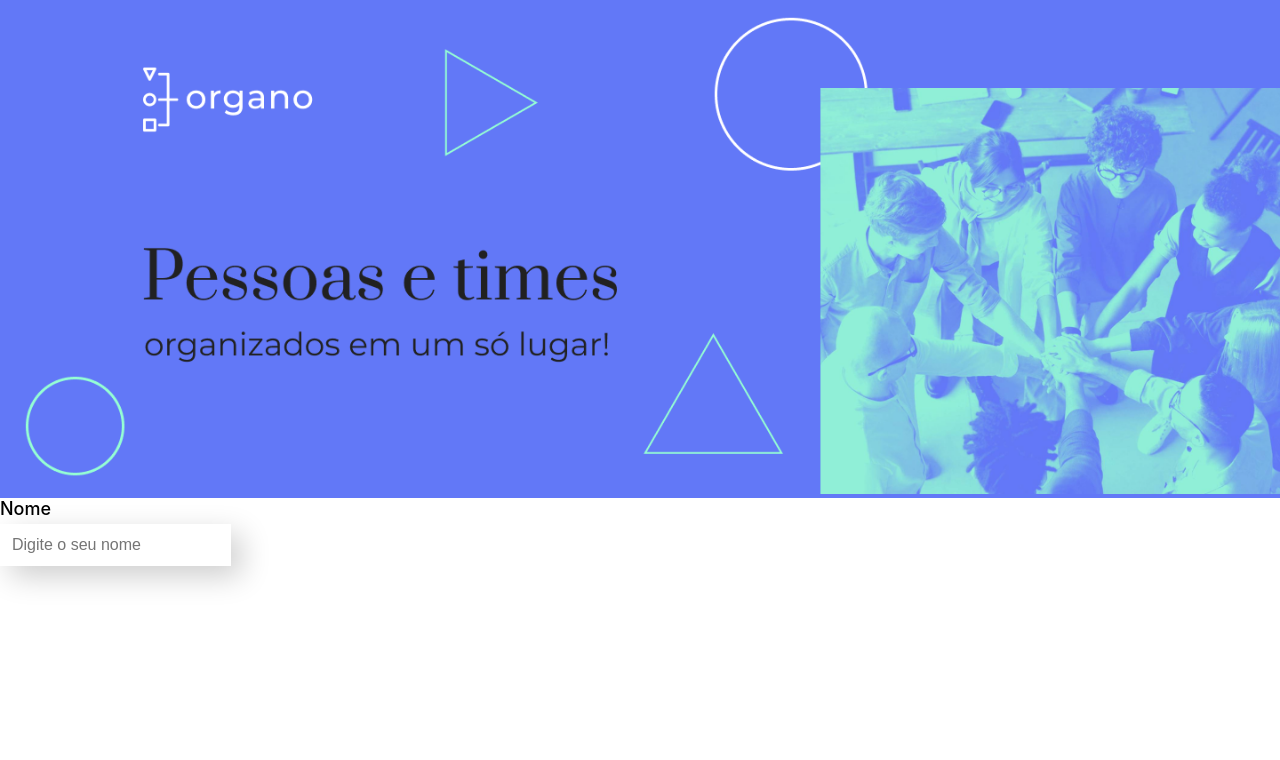
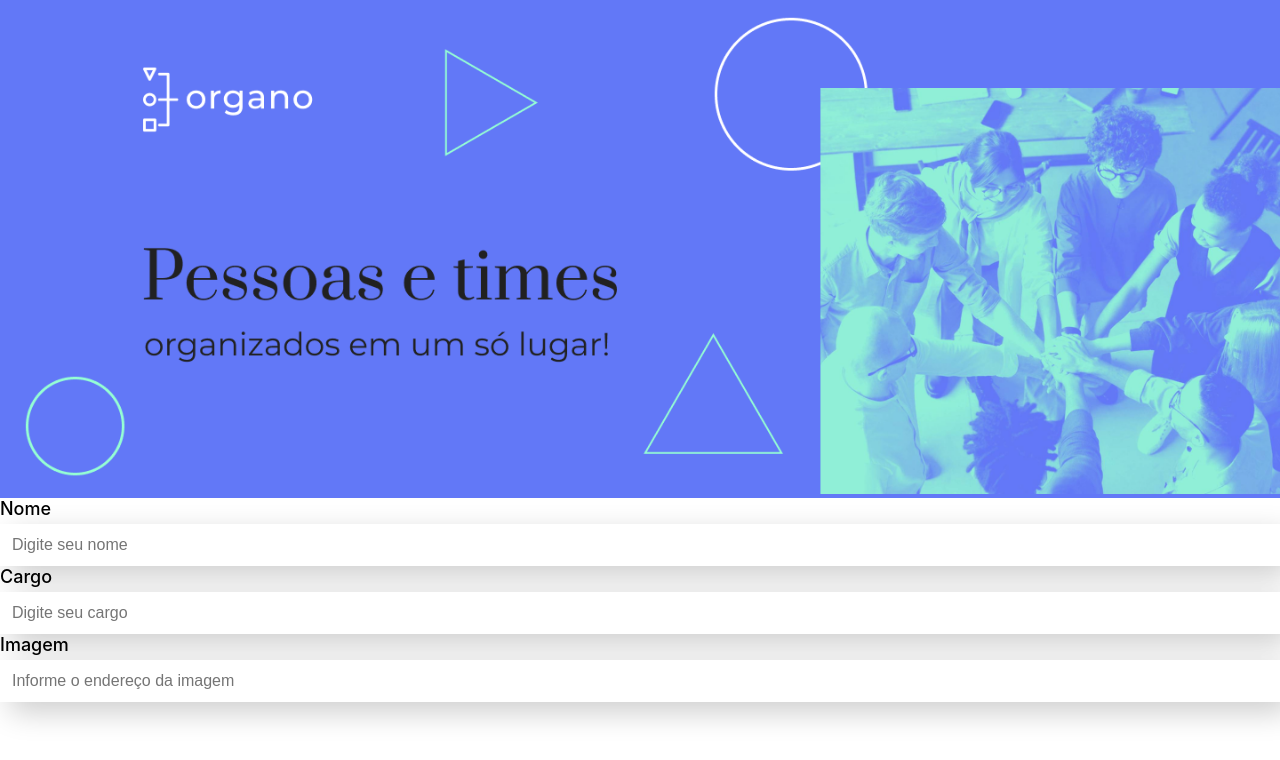
Before and after one commit to BrenoDev00/Estudos_React, a React (Create React App) app in the folder organo/: page / in a window 1280 px wide. Shown: the top 760 px of the page. Built offline with nearby package versions, Linux system fonts and the light colour scheme.

Commit message:
adiciona props no componente CampoTexto

```diff
--- a/organo/src/App.js
+++ b/organo/src/App.js
@@ -5,7 +5,9 @@
   return (
     <div className="App">
       <Banner />
-      <CampoTexto />
+      <CampoTexto label="Nome" placeholder="Digite seu nome" />
+      <CampoTexto label="Cargo" placeholder="Digite seu cargo" />
+      <CampoTexto label="Imagem" placeholder="Informe o endereço da imagem" />
     </div>
   );
 }
--- a/organo/src/componentes/Banner/Banner.js
+++ b/organo/src/componentes/Banner/Banner.js
@@ -1,6 +1,6 @@
 import "./Banner.css";
 
-function Banner() {
+const Banner = () => {
   return (
     <header className="banner">
       <img
@@ -9,6 +9,6 @@
       />
     </header>
   );
-}
+};
 
 export default Banner;
--- a/organo/src/componentes/CampoTexto/CampoTexto.css
+++ b/organo/src/componentes/CampoTexto/CampoTexto.css
@@ -1,7 +1,6 @@
 .campo-texto {
   display: flex;
   flex-flow: column;
-  align-items: flex-start;
   gap: 5px;
 }
 
--- a/organo/src/componentes/CampoTexto/CampoTexto.js
+++ b/organo/src/componentes/CampoTexto/CampoTexto.js
@@ -1,12 +1,12 @@
-import "./CampoTexto.css"
+import "./CampoTexto.css";
 
-const CampoTexto = () => {
-    return (
-        <div className="campo-texto">
-            <label>Nome</label>
-            <input placeholder="Digite o seu nome"/>
-        </div>
-    )
+const CampoTexto = (props) => {
+  return (
+    <div className="campo-texto">
+      <label>{props.label}</label>
+      <input placeholder={props.placeholder} />
+    </div>
+  );
 };
 
 export default CampoTexto;
```
